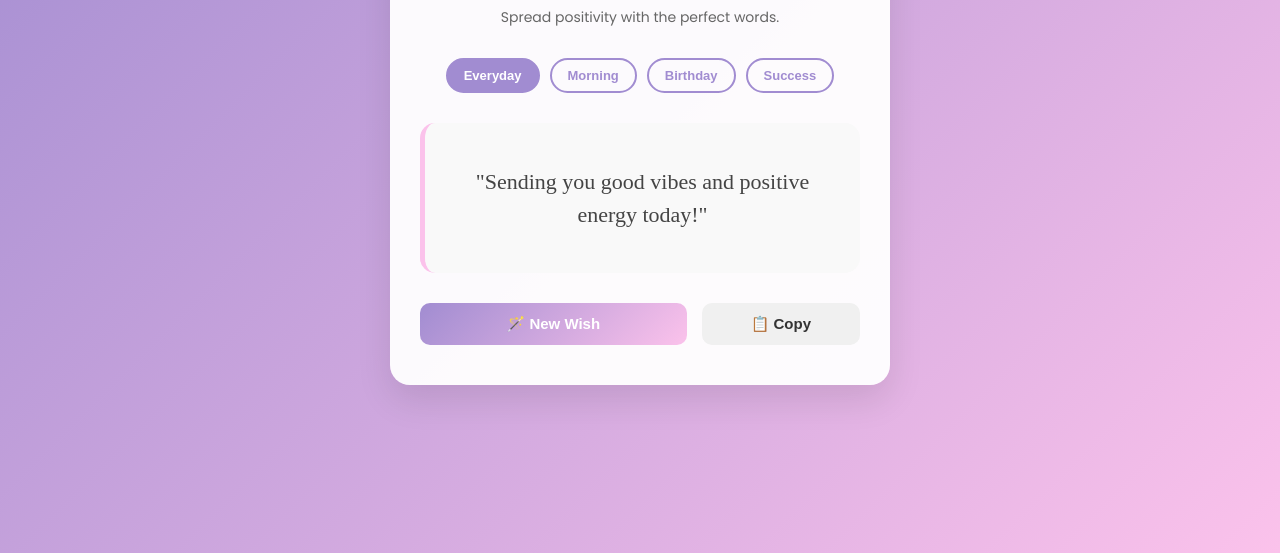
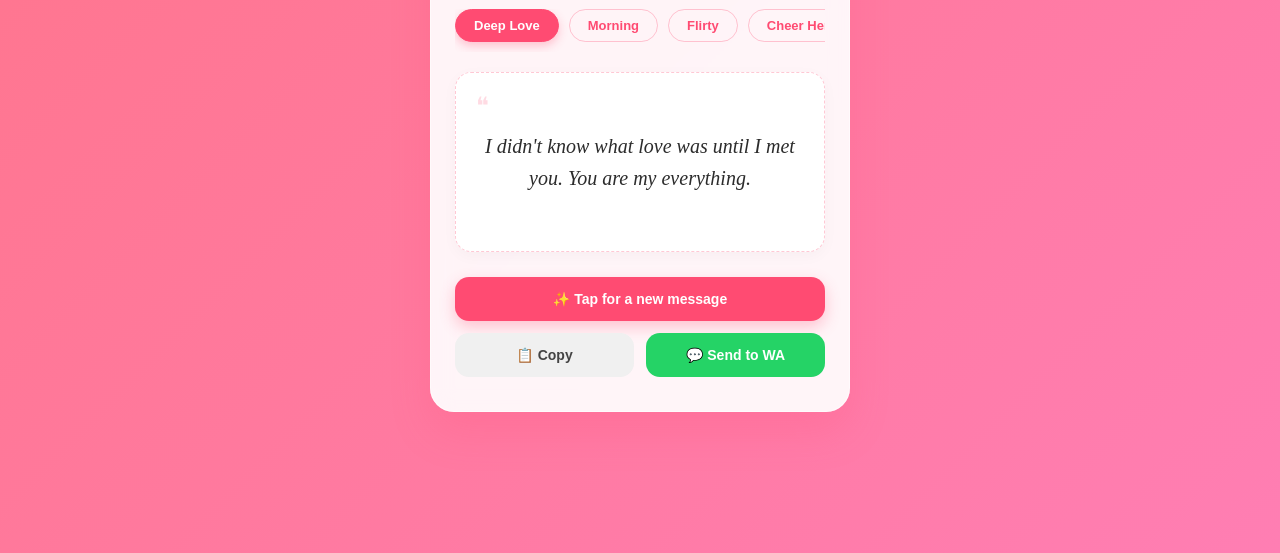
Before and after one commit to rohit-1204/my-webapp, a plain HTML site: page index.html in a window 1280 px wide. Shown: the part 247-800 px from the top of the page. Drawn offline with Linux system fonts and the light colour scheme; a web font is replaced by a local one.

Commit message:
Update index.html

```diff
--- a/index.html
+++ b/index.html
@@ -1,16 +1,22 @@
-
 <!DOCTYPE html>
 <html lang="en">
 <head>
     <meta charset="UTF-8">
-    <meta name="viewport" content="width=device-width, initial-scale=1.0">
-    <title>Daily Wishes & Greetings</title>
-    <link href="https://fonts.googleapis.com/css2?family=Poppins:wght@300;400;600&family=Playfair+Display:ital,wght@1,600&display=swap" rel="stylesheet">
+    <meta name="viewport" content="width=device-width, initial-scale=1.0, maximum-scale=1.0, user-scalable=no">
+    <title>Messages for Her ❤️</title>
+    <link href="https://fonts.googleapis.com/css2?family=Poppins:wght@300;400;600&family=Playfair+Display:ital,wght@1,500;1,700&display=swap" rel="stylesheet">
     <style>
+        :root {
+            --primary-color: #ff4b72;
+            --bg-gradient: linear-gradient(135deg, #ff758c 0%, #ff7eb3 100%);
+            --card-bg: rgba(255, 255, 255, 0.92);
+        }
+
         * {
             margin: 0;
             padding: 0;
             box-sizing: border-box;
+            -webkit-tap-highlight-color: transparent;
         }
 
         body {
@@ -19,197 +25,274 @@
             display: flex;
             justify-content: center;
             align-items: center;
-            background: linear-gradient(135deg, #a18cd1 0%, #fbc2eb 100%);
-            padding: 20px;
+            background: var(--bg-gradient);
+            padding: 15px;
+            overflow: hidden;
         }
 
+        /* App Container specifically tuned for Mobile */
         .app-container {
-            background: rgba(255, 255, 255, 0.95);
+            background: var(--card-bg);
             width: 100%;
-            max-width: 500px;
-            border-radius: 20px;
-            padding: 40px 30px;
-            box-shadow: 0 15px 35px rgba(0,0,0,0.1);
+            max-width: 420px; /* Mobile app width */
+            border-radius: 24px;
+            padding: 35px 25px;
+            box-shadow: 0 20px 40px rgba(255, 75, 114, 0.2),
+                        inset 0 0 0 1px rgba(255,255,255,0.5);
+            backdrop-filter: blur(10px);
             text-align: center;
+            display: flex;
+            flex-direction: column;
+            gap: 20px;
         }
 
-        h1 {
+        .header h1 {
             color: #333;
             font-size: 24px;
-            margin-bottom: 10px;
             font-weight: 600;
+            display: flex;
+            align-items: center;
+            justify-content: center;
+            gap: 8px;
         }
 
-        .subtitle {
-            color: #666;
-            font-size: 14px;
-            margin-bottom: 30px;
+        .heart {
+            color: var(--primary-color);
+            display: inline-block;
+            animation: heartbeat 1.5s infinite;
         }
 
+        .header p {
+            color: #777;
+            font-size: 13px;
+            margin-top: 5px;
+        }
+
+        /* Horizontally scrollable categories for mobile */
         .categories {
             display: flex;
-            flex-wrap: wrap;
-            justify-content: center;
+            overflow-x: auto;
             gap: 10px;
-            margin-bottom: 30px;
+            padding-bottom: 10px;
+            scrollbar-width: none; /* Firefox */
+        }
+
+        .categories::-webkit-scrollbar {
+            display: none; /* Chrome/Safari */
         }
 
         .cat-btn {
             background: transparent;
-            border: 2px solid #a18cd1;
-            color: #a18cd1;
-            padding: 8px 16px;
+            border: 1px solid rgba(255, 75, 114, 0.3);
+            color: var(--primary-color);
+            padding: 8px 18px;
             border-radius: 20px;
             cursor: pointer;
             font-size: 13px;
             font-weight: 600;
+            white-space: nowrap;
             transition: all 0.3s ease;
         }
 
         .cat-btn:hover, .cat-btn.active {
-            background: #a18cd1;
+            background: var(--primary-color);
             color: #fff;
+            border-color: var(--primary-color);
+            box-shadow: 0 4px 10px rgba(255, 75, 114, 0.3);
         }
 
-        .wish-box {
-            background: #f9f9f9;
+        /* The Message Card */
+        .message-box {
+            background: #ffffff;
             padding: 30px 20px;
-            border-radius: 15px;
-            min-height: 150px;
+            border-radius: 16px;
+            min-height: 180px;
+            display: flex;
+            flex-direction: column;
+            align-items: center;
+            justify-content: center;
+            box-shadow: 0 4px 15px rgba(0,0,0,0.03);
+            border: 1px dashed rgba(255, 75, 114, 0.3);
+            position: relative;
+        }
+
+        .quote-icon {
+            font-size: 24px;
+            color: rgba(255, 75, 114, 0.2);
+            position: absolute;
+            top: 15px;
+            left: 20px;
+        }
+
+        .message-text {
+            font-family: 'Playfair Display', serif;
+            font-style: italic;
+            font-size: 20px;
+            color: #2c2c2c;
+            line-height: 1.6;
+            transition: opacity 0.4s ease, transform 0.4s ease;
+            z-index: 2;
+        }
+
+        /* Action Buttons */
+        .controls {
+            display: grid;
+            grid-template-columns: 1fr 1fr;
+            gap: 12px;
+            margin-top: 5px;
+        }
+
+        .btn {
+            padding: 14px;
+            border: none;
+            border-radius: 14px;
+            font-size: 14px;
+            font-weight: 600;
+            cursor: pointer;
+            transition: transform 0.1s, opacity 0.3s;
             display: flex;
             align-items: center;
             justify-content: center;
-            margin-bottom: 30px;
-            border-left: 5px solid #fbc2eb;
+            gap: 6px;
         }
 
-        .wish-text {
-            font-family: 'Playfair Display', serif;
-            font-size: 22px;
-            color: #444;
-            line-height: 1.5;
-            transition: opacity 0.4s ease;
-        }
-
-        .controls {
-            display: flex;
-            gap: 15px;
-            justify-content: center;
-        }
-
-        .action-btn {
-            padding: 12px 25px;
-            border: none;
-            border-radius: 10px;
-            font-size: 15px;
-            font-weight: 600;
-            cursor: pointer;
-            transition: transform 0.2s, background 0.3s;
-        }
-
-        .action-btn:active {
-            transform: scale(0.95);
+        .btn:active {
+            transform: scale(0.96);
         }
 
         .btn-generate {
-            background: linear-gradient(135deg, #a18cd1 0%, #fbc2eb 100%);
+            grid-column: span 2;
+            background: var(--primary-color);
             color: white;
-            flex: 2;
+            box-shadow: 0 6px 15px rgba(255, 75, 114, 0.3);
         }
 
         .btn-copy {
             background: #f0f0f0;
-            color: #333;
-            flex: 1;
+            color: #444;
         }
 
-        .btn-copy:hover {
-            background: #e4e4e4;
+        .btn-whatsapp {
+            background: #25D366;
+            color: white;
+        }
+
+        /* Animations */
+        @keyframes heartbeat {
+            0% { transform: scale(1); }
+            14% { transform: scale(1.15); }
+            28% { transform: scale(1); }
+            42% { transform: scale(1.15); }
+            70% { transform: scale(1); }
+        }
+
+        /* Responsive Tweaks */
+        @media (max-width: 380px) {
+            .message-text { font-size: 18px; }
+            .btn { font-size: 13px; padding: 12px; }
+            .header h1 { font-size: 22px; }
         }
     </style>
 </head>
 <body>
 
     <div class="app-container">
-        <h1>✨ Daily Wishes By Rohit</h1>
-        <p class="subtitle">Spread positivity with the perfect words.</p>
-
-        <div class="categories">
-            <button class="cat-btn active" onclick="setCategory('general', this)">Everyday</button>
-            <button class="cat-btn" onclick="setCategory('morning', this)">Morning</button>
-            <button class="cat-btn" onclick="setCategory('birthday', this)">Birthday</button>
-            <button class="cat-btn" onclick="setCategory('success', this)">Success</button>
+        <div class="header">
+            <h1>Notes for Her <span class="heart">❤️</span></h1>
+            <p>Because she deserves to smile today.</p>
         </div>
 
-        <div class="wish-box">
-            <div class="wish-text" id="wishDisplay">"May your day be as wonderful as you are."</div>
+        <!-- Scrollable on mobile -->
+        <div class="categories">
+            <button class="cat-btn active" onclick="setCategory('romantic', this)">Deep Love</button>
+            <button class="cat-btn" onclick="setCategory('morning', this)">Morning</button>
+            <button class="cat-btn" onclick="setCategory('flirty', this)">Flirty</button>
+            <button class="cat-btn" onclick="setCategory('cheerup', this)">Cheer Her Up</button>
+            <button class="cat-btn" onclick="setCategory('night', this)">Goodnight</button>
+        </div>
+
+        <div class="message-box">
+            <div class="quote-icon">❝</div>
+            <div class="message-text" id="wishDisplay">Loading love...</div>
         </div>
 
         <div class="controls">
-            <button class="action-btn btn-generate" onclick="generateWish()">🪄 New Wish</button>
-            <button class="action-btn btn-copy" id="copyBtn" onclick="copyWish()">📋 Copy</button>
+            <button class="btn btn-generate" onclick="generateWish()">✨ Tap for a new message</button>
+            <button class="btn btn-copy" id="copyBtn" onclick="copyWish()">📋 Copy</button>
+            <button class="btn btn-whatsapp" onclick="sendWhatsApp()">💬 Send to WA</button>
         </div>
     </div>
 
     <script>
-        // Database of wishes
-        const wishes = {
-            general: [
-                "May your day be as wonderful as you are.",
-                "Sending you good vibes and positive energy today!",
-                "Keep shining, the world needs your light.",
-                "Wishing you peace, love, and endless joy.",
-                "May you find reasons to smile in every little thing today.",
-                "I hope something beautiful happens to you today."
+        // Database of romantic messages
+        const messages = {
+            romantic: [
+                "I didn't know what love was until I met you. You are my everything.",
+                "You are the best thing that’s ever happened to me, and I’m never letting you go.",
+                "I look at you and see the rest of my life in front of my eyes.",
+                "Thank you for being the reason I smile every single day.",
+                "No matter how much time I spend with you, I can never ever get enough of you.",
+                "You are my today and all of my tomorrows.",
+                "I fall in love with you just a little bit more every day."
             ],
             morning: [
-                "Rise and shine! Make today amazing.",
-                "Good morning! May your coffee be strong and your day be sweet.",
-                "Sending you a warm hug to start your morning right.",
-                "Every morning is a blank canvas. Paint something beautiful today!",
-                "Wake up with determination, go to bed with satisfaction.",
-                "Good morning! Wishing you a day full of sunny smiles and happy thoughts."
+                "Good morning, gorgeous. Waking up knowing you are mine is the best feeling in the world.",
+                "The sun is up, the sky is blue, today is beautiful, and so are you. Good morning! ☀️",
+                "I hope your morning is as bright and beautiful as your smile.",
+                "Just wanted to be the first reason you smile today. Good morning, my love.",
+                "Morning babe! I was dreaming of you all night.",
+                "Good morning to the woman who makes my heart skip a beat."
             ],
-            birthday: [
-                "Wishing you a day filled with happiness and a year filled with joy.",
-                "May all your dreams turn into reality. Happy Birthday!",
-                "Count your life by smiles, not tears. Have a wonderful birthday!",
-                "Here is to another year of growing, learning, and finding joy.",
-                "May your special day be wrapped in love and filled with wonderful surprises.",
-                "Happy Birthday! May your cake be sweet, but your year be sweeter."
+            flirty: [
+                "Are you a magician? Because whenever I look at you, everyone else disappears. 😏",
+                "I can't concentrate today, I'm too busy thinking about how gorgeous you are.",
+                "You look so beautiful right now. I can't even see you, but I just know it.",
+                "I was going to say something sweet, but honestly, I just really want to kiss you right now.",
+                "Do you have a map? I keep getting lost in your eyes.",
+                "Stop making me think about you! I'm busy. (Just kidding, please continue)."
             ],
-            success: [
-                "Believe in yourself, and the rest will fall into place.",
-                "May your hard work lead you to great triumphs.",
-                "Dream big, work hard, and make it happen. I believe in you!",
-                "Success is not final, failure is not fatal: It is the courage to continue that counts.",
-                "Wishing you clarity of mind and strength of spirit to achieve your goals.",
-                "May every step you take bring you closer to your grandest dreams."
+            cheerup: [
+                "I know today is hard, but I’m right here with you. I believe in you so much. ❤️",
+                "Take a deep breath, my love. You are stronger than you think, and I've got your back.",
+                "Just a reminder: You are brilliant, you are beautiful, and I am so incredibly proud of you.",
+                "Whenever you feel overwhelmed, just remember how much I love you.",
+                "Sending you the biggest, tightest hug right now. You've got this.",
+                "I wish I could take your stress away. Let me pamper you later? 🌹"
+            ],
+            night: [
+                "Sleep well, my angel. I'll be dreaming of you tonight.",
+                "I wish I was falling asleep in your arms right now. Goodnight, beautiful.",
+                "Close your eyes and rest, my love. I love you to the moon and back.",
+                "The hardest part of the day is going to sleep without you next to me. Goodnight! ✨",
+                "Sending you sweet kisses before you sleep. Have the most beautiful dreams.",
+                "Goodnight to the girl who stole my heart and keeps it safe."
             ]
         };
 
-        let currentCategory = 'general';
-        let currentWish = wishes.general[0];
+        let currentCategory = 'romantic';
+        let currentWish = "";
 
         // Function to change category
         function setCategory(category, element) {
             currentCategory = category;
+
+            // Scroll category button into view on mobile
+            element.scrollIntoView({ behavior: 'smooth', block: 'nearest', inline: 'center' });
 
             // Update active button styling
             const buttons = document.querySelectorAll('.cat-btn');
             buttons.forEach(btn => btn.classList.remove('active'));
             element.classList.add('active');
 
-            // Generate a new wish for the new category
             generateWish();
         }
 
         // Function to generate a random wish
         function generateWish() {
-            const categoryArray = wishes[currentCategory];
+            const categoryArray = messages[currentCategory];
             let newWish = currentWish;
 
-            // Ensure we don't show the exact same wish twice in a row
+            // Ensure we don't show the exact same message twice in a row
             while (newWish === currentWish) {
                 const randomIndex = Math.floor(Math.random() * categoryArray.length);
                 newWish = categoryArray[randomIndex];
@@ -217,33 +300,42 @@
 
             currentWish = newWish;
 
-            // Fade effect
+            // Fade and slight scale effect for elegance
             const wishElement = document.getElementById('wishDisplay');
             wishElement.style.opacity = 0;
+            wishElement.style.transform = 'translateY(10px)';
 
             setTimeout(() => {
-                wishElement.innerText = `"${currentWish}"`;
+                wishElement.innerText = currentWish;
                 wishElement.style.opacity = 1;
-            }, 400); // Wait for fade out before changing text
+                wishElement.style.transform = 'translateY(0)';
+            }, 300);
         }
 
-        // Function to copy text to clipboard
+        // Function to copy text
         function copyWish() {
             navigator.clipboard.writeText(currentWish).then(() => {
                 const copyBtn = document.getElementById('copyBtn');
+                const originalText = copyBtn.innerHTML;
+
                 copyBtn.innerHTML = "✅ Copied!";
                 copyBtn.style.background = "#d4edda";
                 copyBtn.style.color = "#155724";
 
-                // Reset button after 2 seconds
                 setTimeout(() => {
-                    copyBtn.innerHTML = "📋 Copy";
+                    copyBtn.innerHTML = originalText;
                     copyBtn.style.background = "#f0f0f0";
-                    copyBtn.style.color = "#333";
+                    copyBtn.style.color = "#444";
                 }, 2000);
-            }).catch(err => {
-                console.error('Failed to copy text: ', err);
             });
+        }
+
+        // Send directly to WhatsApp
+        function sendWhatsApp() {
+            // Check if on mobile or desktop to open appropriate WA link
+            const text = encodeURIComponent(currentWish);
+            const whatsappUrl = `https://api.whatsapp.com/send?text=${text}`;
+            window.open(whatsappUrl, '_blank');
         }
 
         // Initialize with a random wish on load
```
